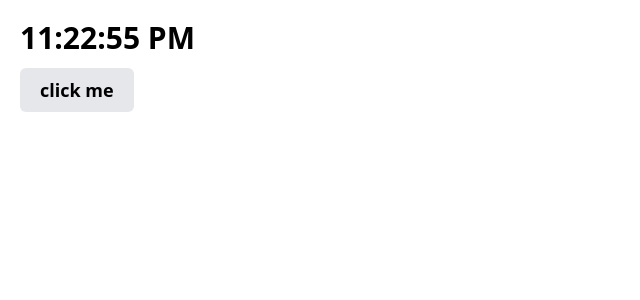
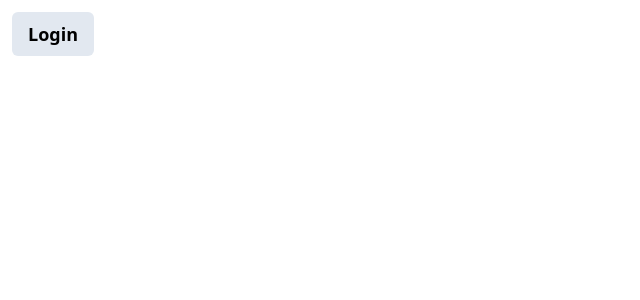
Before and after one commit to hasnaAbdullah/React-lessons, a React (Vite) app: page / in a window 1280 px wide. Shown: the top 300 px of the page, without its empty margins (0-640 px from the left). Built offline with nearby package versions, Linux system fonts and the light colour scheme.

Commit message:
I have learned condition rendering by building a basic project

```diff
--- a/index.html
+++ b/index.html
@@ -9,6 +9,9 @@
   </head>
   <body>
     <div id="root"></div>
-    <script type="module" src="lesson-09/Clock.jsx"></script>
+    <script
+      type="module"
+      src="lesson-09/Login-feature/LoginControl.jsx"
+    ></script>
   </body>
 </html>
--- /dev/null
+++ b/lesson-09/Login-feature/Greetings.jsx
@@ -0,0 +1,22 @@
+import React from "react";
+class UserGreeting extends React.Component {
+  render() {
+    return (
+      <div>
+        <h2 className="text-3xl font-bold">Welcome back!</h2>
+      </div>
+    );
+  }
+}
+
+class GuestGreeting extends React.Component {
+  render() {
+    return (
+      <div>
+        <h2 className="text-3xl font-bold">Plese sign up</h2>
+      </div>
+    );
+  }
+}
+
+export { UserGreeting, GuestGreeting };
--- /dev/null
+++ b/lesson-09/Login-feature/LoginControl.jsx
@@ -0,0 +1,42 @@
+import React from "react";
+import { createRoot } from "react-dom/client";
+import { LoginButton, LogoutButton } from "./LoginOrOutButton";
+import { UserGreeting, GuestGreeting } from "./Greetings";
+const root = document.getElementById("root");
+
+class LoginControl extends React.Component {
+  state = {
+    isLoggedIn: true,
+  };
+  changeStatus = (status) => {
+    this.setState({
+      isLoggedIn: status,
+    });
+  };
+  render() {
+    const { isLoggedIn } = this.state;
+    let button;
+    if (isLoggedIn) {
+      button = (
+        <LoginButton
+          change={this.changeStatus}
+          enable={false}
+          logText="Logout"
+          greeting={<UserGreeting />}
+        />
+      );
+    } else {
+      button = (
+        <LoginButton
+          change={this.changeStatus}
+          enable={true}
+          logText="Login"
+          greeting={<GuestGreeting />}
+        />
+      );
+    }
+    return <div>{button}</div>;
+  }
+}
+
+createRoot(root).render(<LoginControl />);
--- /dev/null
+++ b/lesson-09/Login-feature/LoginOrOutButton.jsx
@@ -0,0 +1,50 @@
+import React from "react";
+class LoginButton extends React.Component {
+  state = {
+    greetings: "",
+    btnText: "Login",
+  };
+  showGreeting = () => {
+    const { greeting, logText, change, enable } = this.props;
+    this.setState({
+      greetings: greeting,
+      btnText: logText,
+    });
+    change(enable);
+  };
+  render() {
+    const { greetings, btnText } = this.state;
+    return (
+      <div>
+        {greetings}
+        <button
+          onClick={this.showGreeting}
+          className="px-4 py-2 font-semibold text-lg bg-slate-200 rounded-md
+          cursor-pointer m-3
+        "
+        >
+          {btnText}
+        </button>
+      </div>
+    );
+  }
+}
+
+class LogoutButton extends React.Component {
+  render() {
+    const { greeting } = this.props;
+    return (
+      <div>
+        <button
+          className="px-4 py-2 font-semibold text-lg bg-slate-200 rounded-md
+          cursor-pointer m-3
+        "
+        >
+          logTextout
+        </button>
+      </div>
+    );
+  }
+}
+
+export { LoginButton, LogoutButton };
```
